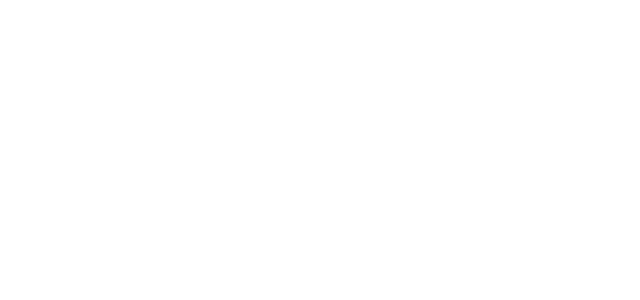
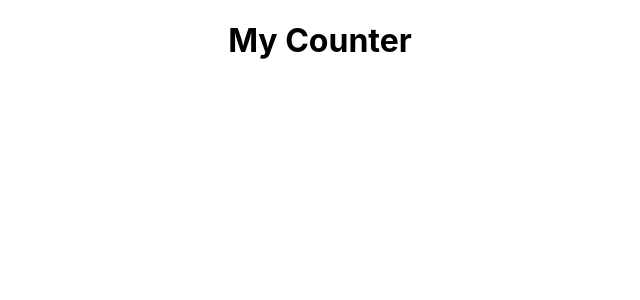
Before and after one commit to kamilkow1123/counter-app, a React (Create React App) app: page / in a window 1280 px wide. Shown: the top 300 px of the page, without its empty margins (320-960 px from the left). Built offline with nearby package versions, Linux system fonts and the light colour scheme.

Commit message:
First test!

```diff
--- a/src/App.js
+++ b/src/App.js
@@ -1,7 +1,12 @@
 import "./App.css";
+import Counter from "./Counter/Counter";
 
 function App() {
-    return <div className="App" />;
+    return (
+        <div className="App">
+            <Counter />
+        </div>
+    );
 }
 
 export default App;
--- /dev/null
+++ b/src/Counter/Counter.jsx
@@ -0,0 +1,11 @@
+import React from "react";
+
+const Counter = () => {
+    return (
+        <div>
+            <h1 data-testid="header">My Counter</h1>
+        </div>
+    );
+};
+
+export default Counter;
```
Also changed, not shown: 1 other file (tests, documents, lock files or other folders).
